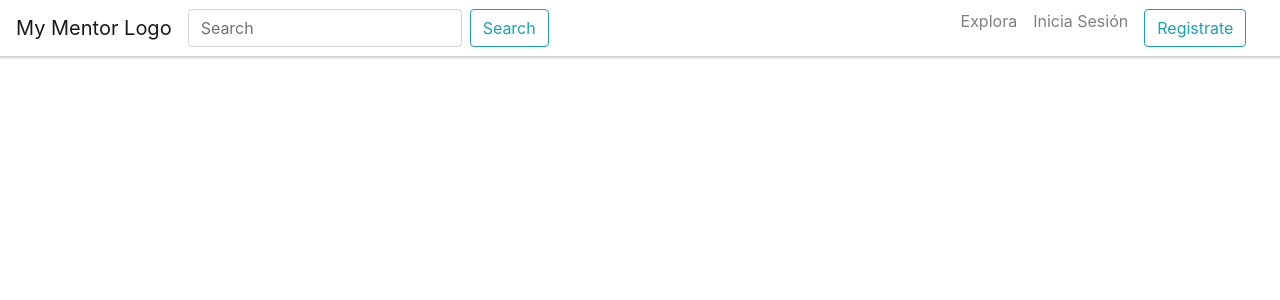
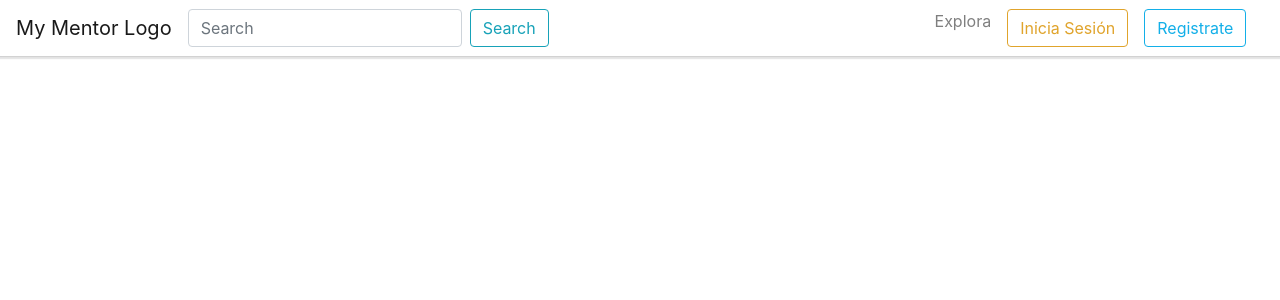
Before and after one commit to bandalas/MyMentor_FrontEnd, a React (Create React App) app: page / in a window 1280 px wide. Shown: the top 300 px of the page. Built offline with nearby package versions, Linux system fonts and the light colour scheme.

Commit message:
gui color changes

```diff
--- a/src/LandingNavBar/Header.css
+++ b/src/LandingNavBar/Header.css
@@ -8,3 +8,38 @@
     right: 0;
     margin-right: 2%;
 }
+
+.box {
+    display: inline-block;
+    font-weight: 400;
+    user-select: none;
+    background-color: transparent;
+    border: 1px solid transparent;
+    padding: .375rem .75rem;
+    font-size: 1rem;
+    line-height: 1.5;
+    border-radius: .25rem;
+    transition: color .15s ease-in-out,background-color .15s ease-in-out,border-color .15s ease-in-out,box-shadow .15s ease-in-out;
+    text-align: center;
+    vertical-align: middle;
+}
+
+.box-outline {
+    color: #e0a42c;
+    border-color: #e0a42c;
+}
+
+.box-outline:hover {
+    background-color: #e0a42c;
+    color: white;
+}
+
+.box-outline-blue {
+    color: #13afe8;
+    border-color: #13afe8;
+}
+
+.box-outline-blue:hover {
+    background-color: #13afe8;
+    color: white;
+}
--- a/src/LandingNavBar/LandingNavBar.js
+++ b/src/LandingNavBar/LandingNavBar.js
@@ -15,11 +15,15 @@ class LandingNavBar extends Component {
                         </Form>
                         <Nav className="navbar-right">
                             <Nav.Link href="#home">Explora</Nav.Link>
-                            <Nav.Link as={NavLink} exact to="/login" >
-                                Inicia Sesión
+                            <Nav.Link as={NavLink} exact to="/login">
+                                <div className="box box-outline">
+                                    Inicia Sesión
+                                </div>
                             </Nav.Link>
-                            <Nav.Link href="#pricing">
-                                <Button variant="outline-info">Registrate</Button>
+                            <Nav.Link as={NavLink} exact to="/sign-up">
+                                <div className="box box-outline-blue">
+                                    Registrate
+                                </div>
                             </Nav.Link>
                         </Nav>
                     </Navbar>
```
